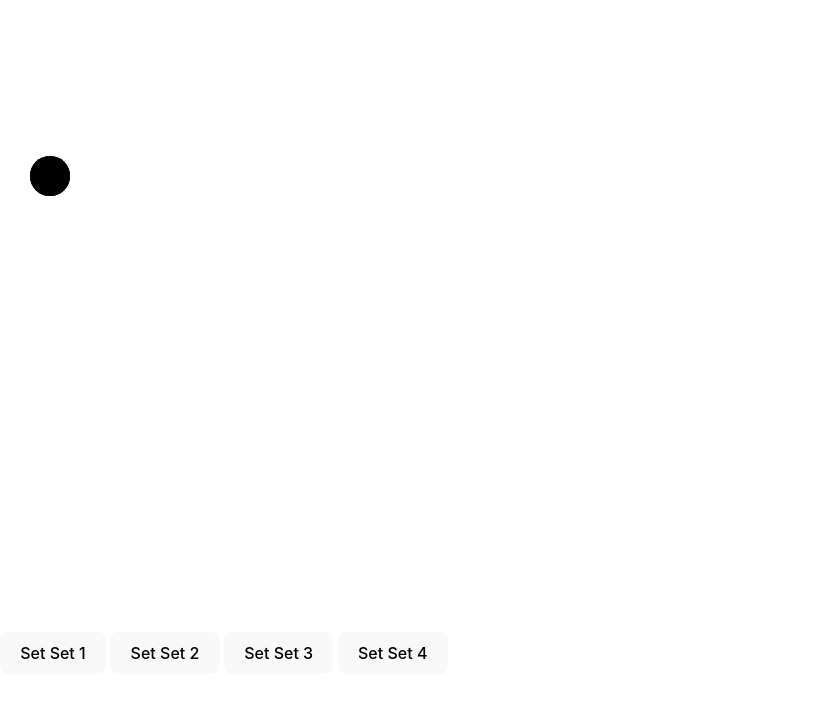
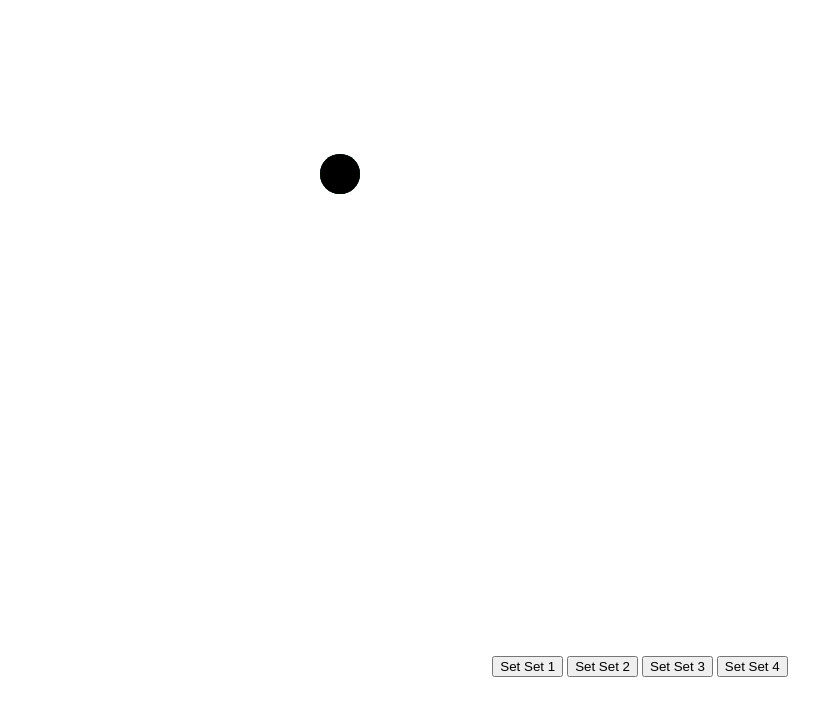
Before and after one commit to j-toscani/d3-playground, a website built with Vite: page index.html in a window 1280 px wide. Shown: the whole page, without its empty margins (0-830 px from the left). Built offline with nearby package versions, Linux system fonts and the light colour scheme.

Commit message:
add styles

```diff
--- a/src/style.css
+++ b/src/style.css
@@ -1,97 +1,22 @@
-:root {
-  font-family: Inter, Avenir, Helvetica, Arial, sans-serif;
-  font-size: 16px;
-  line-height: 24px;
-  font-weight: 400;
-
-  color-scheme: light dark;
-  color: rgba(255, 255, 255, 0.87);
-  background-color: #242424;
-
-  font-synthesis: none;
-  text-rendering: optimizeLegibility;
-  -webkit-font-smoothing: antialiased;
-  -moz-osx-font-smoothing: grayscale;
-  -webkit-text-size-adjust: 100%;
+html {
+    box-sizing: border-box;
 }
 
-a {
-  font-weight: 500;
-  color: #646cff;
-  text-decoration: inherit;
-}
-a:hover {
-  color: #535bf2;
+* {
+    box-sizing: inherit;
 }
 
 body {
-  margin: 0;
-  display: flex;
-  place-items: center;
-  min-width: 320px;
-  min-height: 100vh;
+    margin: 0;
+    height: 100vh;
+    width: 100%;
 }
 
-h1 {
-  font-size: 3.2em;
-  line-height: 1.1;
+main {
+    height: 100%;
+    display: flex;
+    gap: 2rem;
+    flex-flow: column;
+    justify-content: center;
+    align-items: center;
 }
-
-#app {
-  max-width: 1280px;
-  margin: 0 auto;
-  padding: 2rem;
-  text-align: center;
-}
-
-.logo {
-  height: 6em;
-  padding: 1.5em;
-  will-change: filter;
-}
-.logo:hover {
-  filter: drop-shadow(0 0 2em #646cffaa);
-}
-.logo.vanilla:hover {
-  filter: drop-shadow(0 0 2em #3178c6aa);
-}
-
-.card {
-  padding: 2em;
-}
-
-.read-the-docs {
-  color: #888;
-}
-
-button {
-  border-radius: 8px;
-  border: 1px solid transparent;
-  padding: 0.6em 1.2em;
-  font-size: 1em;
-  font-weight: 500;
-  font-family: inherit;
-  background-color: #1a1a1a;
-  cursor: pointer;
-  transition: border-color 0.25s;
-}
-button:hover {
-  border-color: #646cff;
-}
-button:focus,
-button:focus-visible {
-  outline: 4px auto -webkit-focus-ring-color;
-}
-
-@media (prefers-color-scheme: light) {
-  :root {
-    color: #213547;
-    background-color: #ffffff;
-  }
-  a:hover {
-    color: #747bff;
-  }
-  button {
-    background-color: #f9f9f9;
-  }
-}
```
